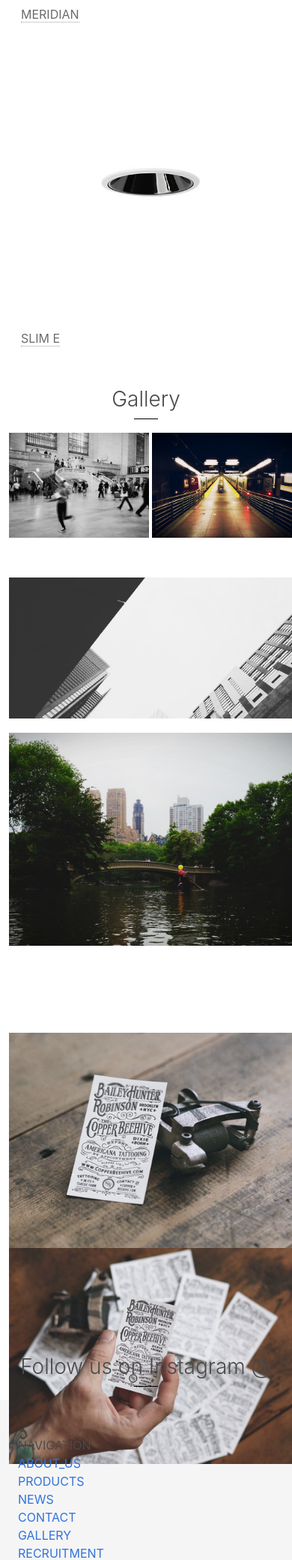
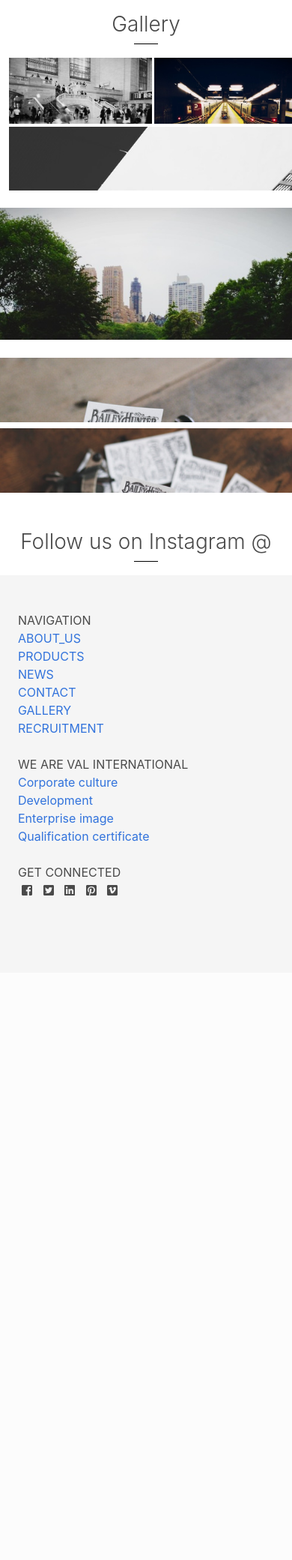
Before and after one commit to a972667237/Val, a Django app: page / in a window 390 px wide; the page is wider, and only the part inside the window is pictured. Shown: the part 3066-5146 px from the top of that part at 75% size. After the commit the page ends 4260 px from the top of that part, so only its background shows below. Run offline with Django 3.2, Linux system fonts and the light colour scheme; data comes from the database, SQL or seed files in the repository.

Commit message:
chore(index): adaptive

```diff
--- a/static/css/index.css
+++ b/static/css/index.css
@@ -104,13 +104,16 @@ header{
     zoom: 1.2;
 }
 
+.gallery .column a{
+    overflow: hidden;
+    box-sizing: border-box;
+    display: inline-block;
+}
+
 .gallery .is-4 a{
     margin-left: 1%;
     width: 49.5%;
     height: 50%;
-    overflow: hidden;
-    box-sizing: border-box;
-    display: inline-block;
 }
 
 .gallery .is-4 a:first-child{
@@ -118,7 +121,76 @@ header{
 }
 
 .gallery .is-4 a:last-child{
-    margin-top: 5px;
+    margin-top: 1%;
     margin-left: 0;
     width: 100%;
+    height: 48.5%;
 }
+
+.gallery .is-6 a{
+    width: 100%;
+    height: 100%;
+}
+
+.gallery .is-2 a{
+    width: 100%;
+    height: 49%;
+}
+
+.gallery .is-2 a:last-child{
+    margin-top: 2%;
+}
+
+.gallery .column{
+    padding: 12px 5px 12px 0;
+}
+
+.gallery .column:first-child{
+    padding-left: 12px;
+}
+
+.gallery .column:last-child{
+    padding: 12px 12px 12px 0;
+}
+
+@media screen and (max-width: 1400px){
+  .gallery .column{
+      height: 320px;
+  }
+}
+
+@media screen and (max-width: 1300px){
+    .gallery .column{
+        height: 280px;
+    }
+}
+
+@media screen and (max-width: 1080px){
+    .gallery .column{
+        height: 240px;
+    }
+}
+
+@media screen and (max-width: 960px){
+    .gallery .column{
+        height: 220px;
+    }
+}
+
+@media screen and (max-width: 840px){
+    .gallery .column{
+        height: 200px;
+    }
+}
+
+@media screen and (max-width: 768px){
+    #jssor_1{
+        height: 360px !important;
+    }
+}
+
+@media screen and (max-width: 450px){
+    #jssor_1{
+        height: 220px !important;
+    }
+}
```
Also changed, not shown: 1 other file.
